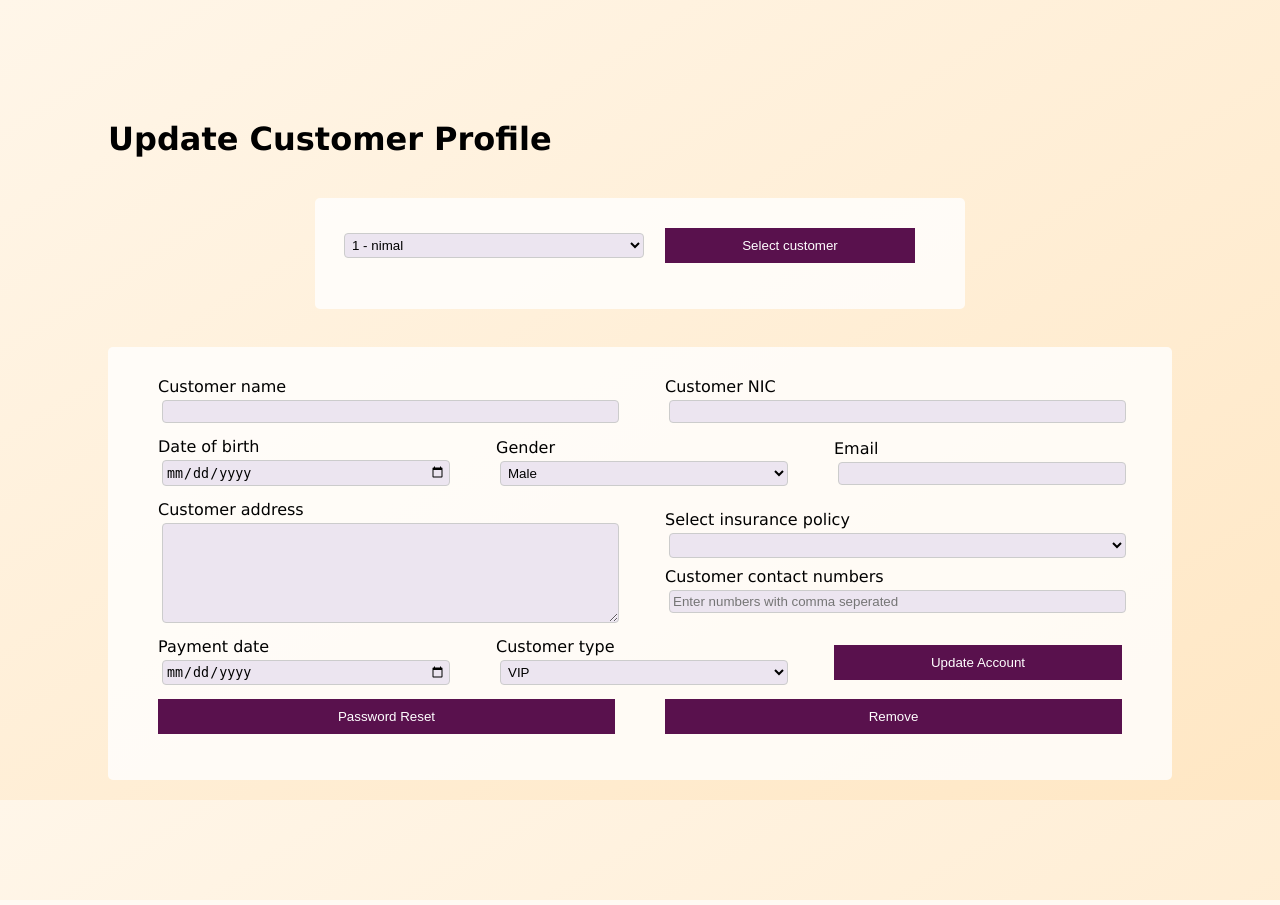
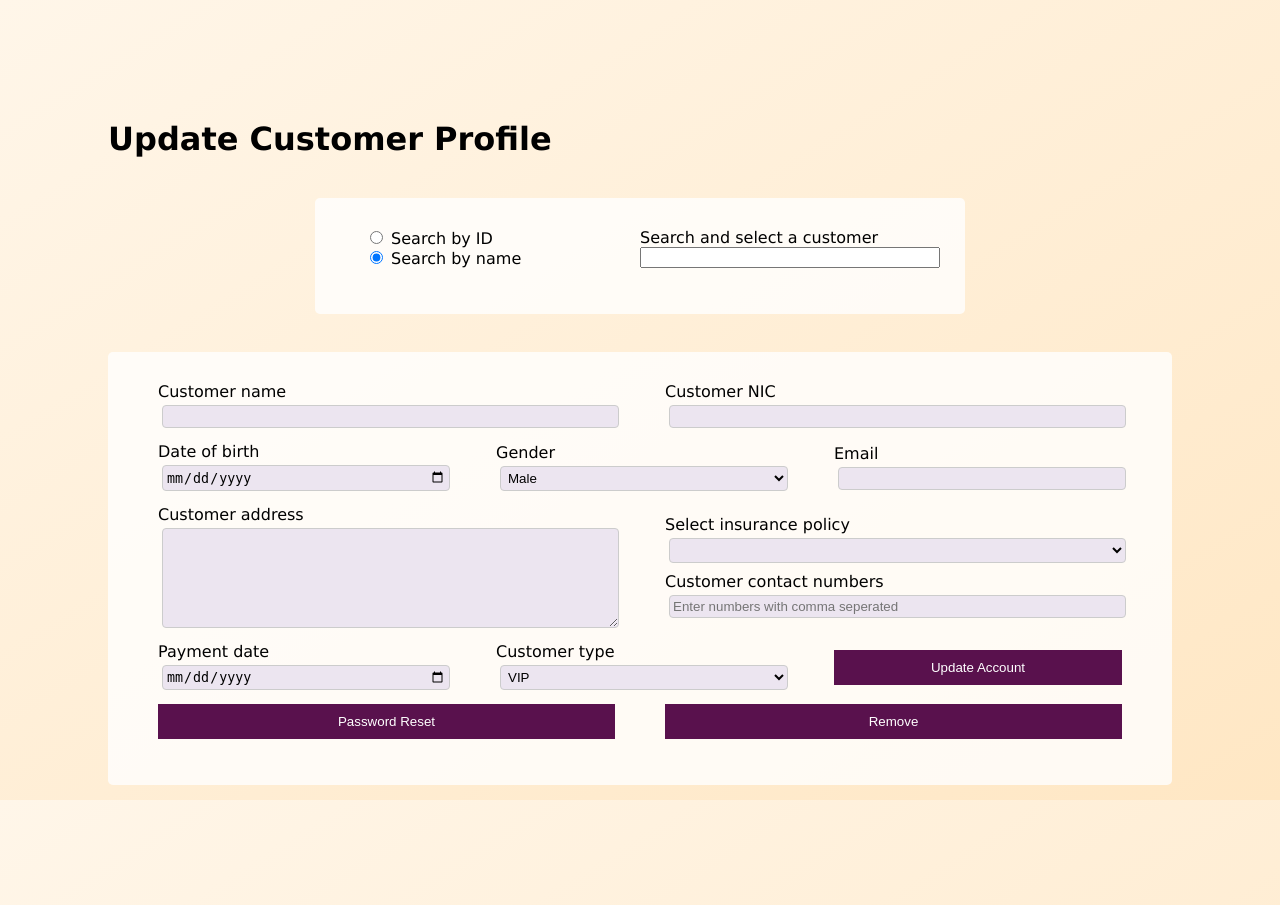
Before and after one commit to georgeraveen/wecare, a PHP site: page /app/views/dataEntry/updateCustomer.php in a window 1280 px wide. Run offline with PHP 8.4, Linux system fonts and the light colour scheme; lists and menus that the app fills with data are empty.

Commit message:
manage customer

```diff
--- a/app/views/dataEntry/updateCustomer.php
+++ b/app/views/dataEntry/updateCustomer.php
@@ -1,28 +1,32 @@
 
 <link rel="stylesheet" href= "./../../css/home.css">
 <link rel="stylesheet" href= "./../../css/style.css">
+<link rel="stylesheet" href= "./../../css/dropdown.css">
 <div class="containers">
   <h1>Update Customer Profile</h1><br>
   <div class="form-container2">
     <form >
       <div class="row">
-        <div class="column">
-          <select id="custID" name="custID" required>
-            <option>1 - nimal</option>
-            <option>2 - wimal</option>
-          </select><br>
+      <div class="column">
+          <div class="formInput">
+            <input class="radioInput" type="radio" id="byID" name="searchBy" value="byID">
+            <label for="byID">Search by ID</label><br>
+            <input class="radioInput" type="radio" id="byName" name="searchBy" checked value="byName">
+            <label for="byName">Search by name</label><br>
+          </div>
         </div>
         <div class="column">
-          <div class="formInput">
-            <input type="submit" id="setCustomer" name="setCustomer" class="btn-submit" value="Select customer"><br>
-          </div>
+          <span>Search and select a customer</span>
+          <!-- <input type="text" id="custID" name="custID" required class="input hide" > -->
+          <input type="text" id="custName" name="custName" required class="input"  onkeyup="showResult(this.value)"><br>
+          <div id="livesearch" class="dropdown-content"></div>
         </div>
+
       </div>
     </form>
   </div>
   <br><br>
-
-  <div class="form-container">
+<div class="form-container" id="form-container">
 
     <form action="#" method="post">
       <div class="row">
@@ -128,3 +132,4 @@
     </form>
   </div>
 </div>
+<script src="./../../js/searchCustomer.js"></script>
--- /dev/null
+++ b/css/dropdown.css
@@ -0,0 +1,23 @@
+
+/* Dropdown Content (Hidden by Default) */
+.dropdown-content {
+  display: block;
+  position: absolute;
+  background-color: #f1f1f1;
+  min-width: 160px;
+  box-shadow: 0px 8px 16px 0px rgba(0, 0, 0, 0.2);
+  z-index: 1;
+}
+
+/* Links inside the dropdown */
+.dropdown-content a {
+  color: black;
+  padding: 12px 16px;
+  text-decoration: none;
+  display: block;
+}
+
+/* Change color of dropdown links on hover */
+.dropdown-content a:hover {
+  background-color: #ddd;
+}
--- a/css/style.css
+++ b/css/style.css
@@ -50,6 +50,9 @@
 }
 input, select{
     width: 100%;
+}
+.radioInput{
+    width: auto;
 }
 .commentBox{
     width: 100%;
```
Also changed, not shown: app/controllers/dataEntry/manageCustomer.php (+30 -0 lines), app/models/customer.php (+21 -1 lines), js/searchCustomer.js (added, +40 -0 lines).
